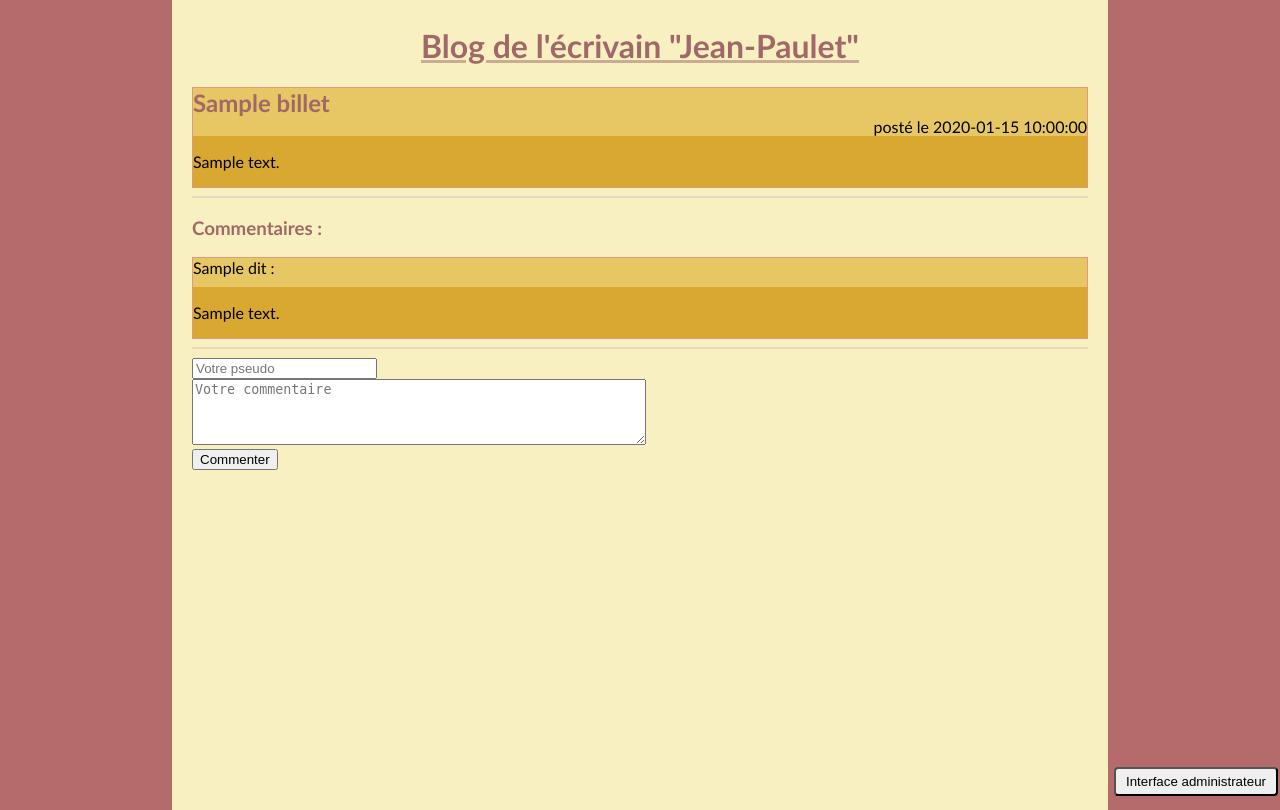
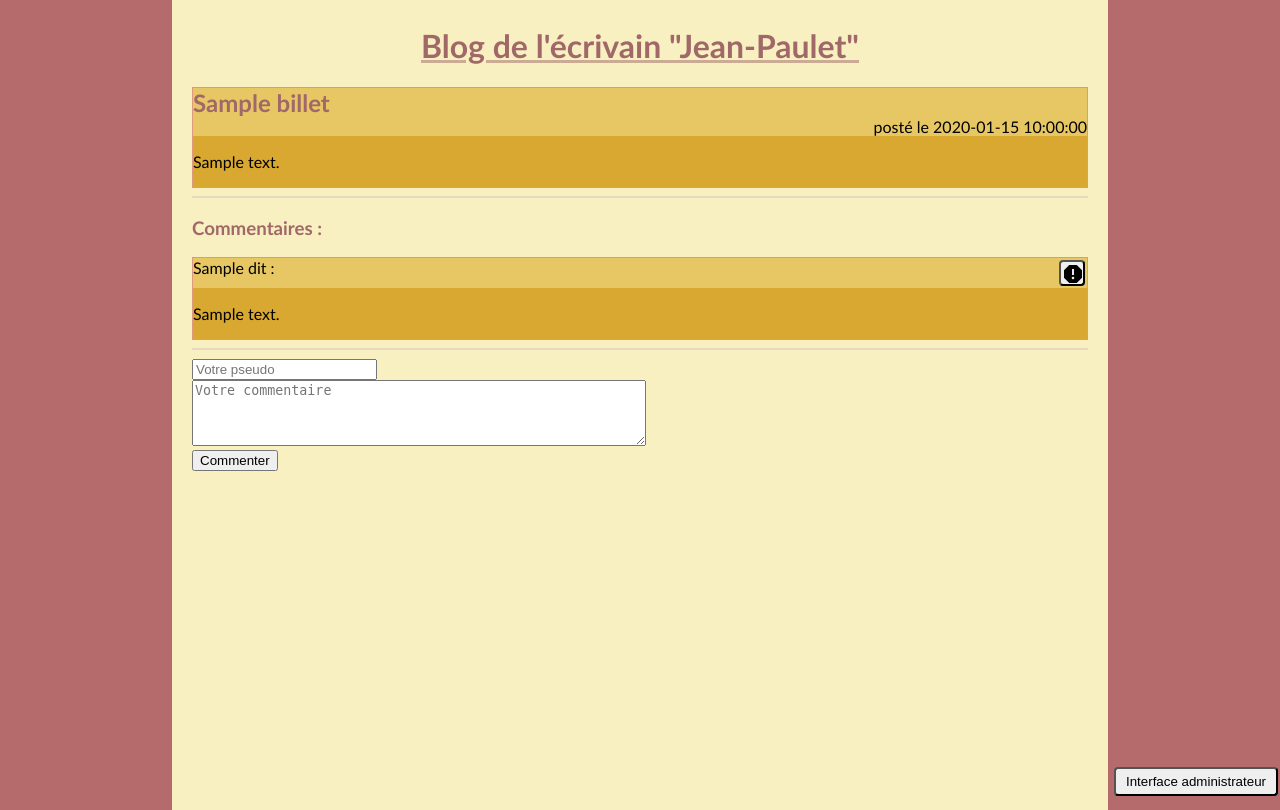
Before and after one commit to BenACS/projet_4, a PHP site: page /index.php?action=billet&id=1 in a window 1280 px wide. Run offline with PHP 8.4, Linux system fonts and the light colour scheme; tables that the repository leaves empty or names only in its code hold one stand-in row (values such as "Sample post"); some libraries are stand-ins or nearby versions.

Commit message:
Fonction modifier pour les billets fonctionne enfin ! Légère modification des boutons de gestion billets / commentaires.

```diff
--- a/Contenu/style.css
+++ b/Contenu/style.css
@@ -81,7 +81,7 @@ article header p, article h2:first-of-type {
 .auteur {
     background: rgba(248, 232, 152, 0.5);
     margin: 0;
-    padding-bottom: 10px; /* Meilleur rendu visuel en vue admin */
+    padding-bottom: 11px; /* Meilleur rendu visuel avec les boutons (signaler, supprimer, etc) */
 }
 
 article + article {
@@ -143,7 +143,7 @@ article + article {
 
 /* Boutons ajouter / supprimer / modifier */
 
-.boutModif, .boutSuppr {
+.boutModif, .boutSuppr, .boutSignaler {
     position: absolute;
     top: 2px;
 }
@@ -152,11 +152,11 @@ article + article {
     right: 30px;
 }
 
-.boutSuppr {
+.boutSuppr, .boutSignaler {
     right: 2px;
 }
 
-.boutModif button, .boutSuppr button {
+.boutModif button, .boutSuppr button, .boutSignaler button {
     padding: 0 22px 22px 0;
     width: 24px;
     height: 24px;
--- a/Controleur/ControleurBillet.php
+++ b/Controleur/ControleurBillet.php
@@ -47,8 +47,8 @@ class ControleurBillet {
     }
 
     // Modifie un billet existant
-    public function modifier($idBillet, $titre, $contenu) {
-        $this->billet->modifier($idBillet, $titre, $contenu);
+    public function modifier($titre, $contenu, $idBillet) {
+        $this->billet->modifier($titre, $contenu, $idBillet);
         $billets = $this->billet->getBillets();
         $vue = new Vue("Admin");
         $vue->generer(array('billets' => $billets));
--- a/Controleur/Routeur.php
+++ b/Controleur/Routeur.php
@@ -85,23 +85,22 @@ class Routeur {
                 }
                 else if ($_GET['action'] == 'editeurBillet') {
                     if ($_SESSION['login'] == 'true') {
-
+                        $idBillet = intval($this->getParametre($_GET, 'id'));
+                        if ($idBillet != 0) {
+                            $this->ctrlAdmin->editeurBillet($idBillet);
+                        }
+                        else
+                            throw new Exception("Identifiant de billet non valide");
                     }
                     else
                         throw new Exception("Accès non autorisé");
-                    $idBillet = intval($this->getParametre($_GET, 'id'));
-                    if ($idBillet != 0) {
-                        $this->ctrlAdmin->editeurBillet($idBillet);
-                    }
-                    else
-                        throw new Exception("Identifiant de billet non valide");
                 }
                 else if ($_GET['action'] == 'modifierBillet') {
                     if ($_SESSION['login'] == 'true') {
                         $idBillet = intval($this->getParametre($_POST, 'id'));
                         $titre = $this->getParametre($_POST, 'titre');
                         $contenu = $this->getParametre($_POST, 'contenu');
-                        $this->ctrlBillet->modifier($idBillet, $titre, $contenu);
+                        $this->ctrlBillet->modifier($titre, $contenu, $idBillet);
                     }
                     else
                         throw new Exception("Accès non autorisé");
--- a/Modele/Billet.php
+++ b/Modele/Billet.php
@@ -53,8 +53,10 @@ class Billet extends Modele {
     }
 
     // Modifie (update) un billet dans la bdd
-    public function modifier($idBillet, $titre, $contenu) {
-        $sql = 'update billets set titre=?, contenu=? where id=?';
+    public function modifier($titre, $contenu, $idBillet) {
+        $sql = 'update billets set titre = ?,'
+                . ' contenu = ?'
+                . ' where id = ?';
         $this->executerRequete($sql, array($titre, $contenu, $idBillet));
     }
 }
--- a/Vue/vueBillet.php
+++ b/Vue/vueBillet.php
@@ -15,14 +15,17 @@
     <article class="cont_comment">
         <p class="auteur"><?= $commentaire['auteur'] ?> dit :</p>
         <p class="comment"><?= $commentaire['contenu'] ?></p>
+        <form class="boutSignaler" method="POST" action="">
+            <button type="submit">
+                <i class="material-icons">report</i>
+            </button>
+        </form>
     </article>
 <?php endforeach; ?>
 <hr />
-<form method="post" action="index.php?action=commenter">
-    <input id="auteur" name="auteur" type="text" placeholder="Votre pseudo"
-           required /><br />
-    <textarea id="txtCommentaire" name="contenu" rows="4"
-              placeholder="Votre commentaire" required></textarea><br />
+<form method="POST" action="index.php?action=commenter">
+    <input id="auteur" name="auteur" type="text" placeholder="Votre pseudo" required /></br>
+    <textarea id="txtCommentaire" name="contenu" rows="4" placeholder="Votre commentaire" required></textarea></br>
     <input type="hidden" name="id" value="<?= $billet['id'] ?>" />
     <input type="submit" value="Commenter" />
 </form>
--- a/Vue/vueBilletAdmin.php
+++ b/Vue/vueBilletAdmin.php
@@ -23,7 +23,7 @@
     <h3>Commentaires :</h3>
 </header>
 <?php foreach ($commentaires as $commentaire): ?>
-    <article class="cont_comment">
+    <article class="contComment">
         <p class="auteur"><?= $commentaire['auteur'] ?> dit :</p>
         <p class="comment"><?= $commentaire['contenu'] ?></p>
         <!-- "Modifier" le commentaire -->
--- a/Vue/vueFormModifBillet.php
+++ b/Vue/vueFormModifBillet.php
@@ -1,5 +1,5 @@
 <form id="formModifBillet" method="POST" action="index.php?action=modifierBillet">
-	<input type="hidden" name="id" value="<? $_GET['id'] ?>">
+	<input type="hidden" name="id" value="<?= $_GET['id'] ?>">
 
 	<label for="titre">Titre du billet :</label></br>
 	<input type="text" name="titre" value="<?= $billet['titre'] ?>" ></br></br>
```
